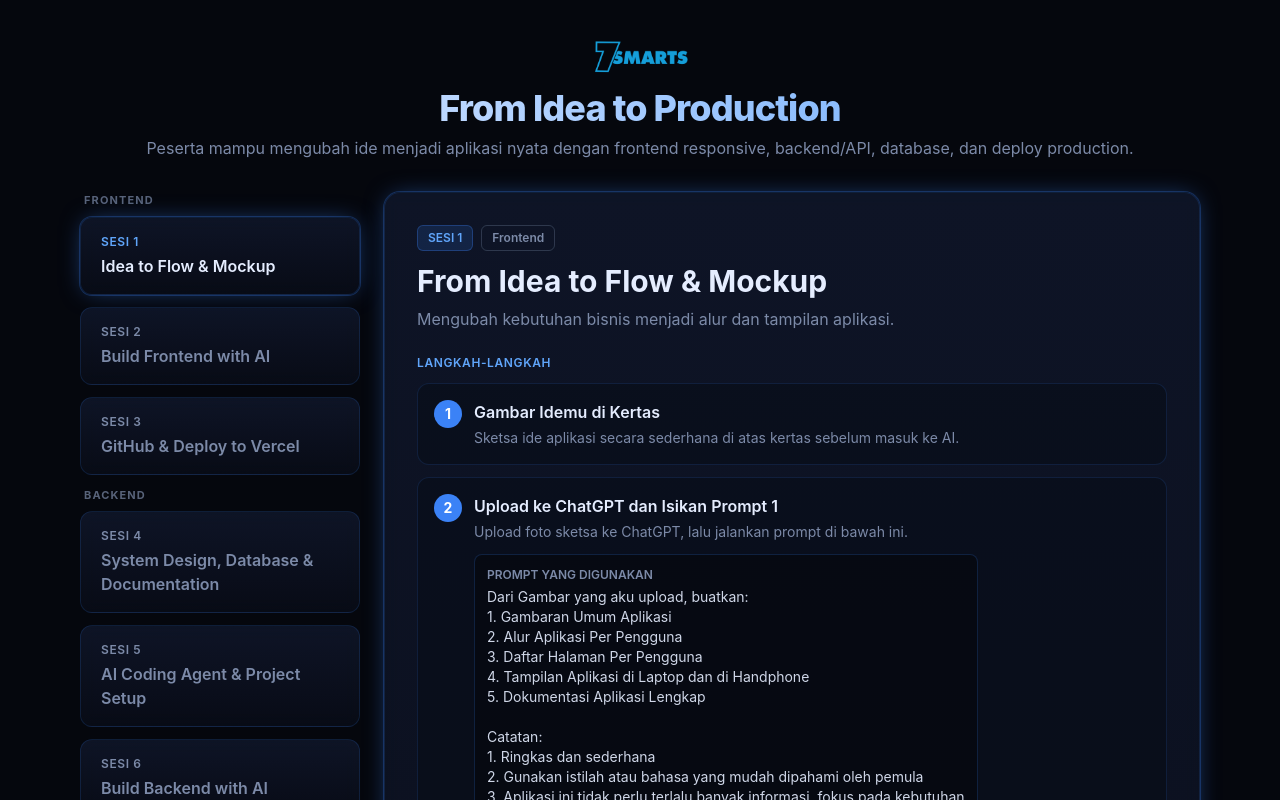
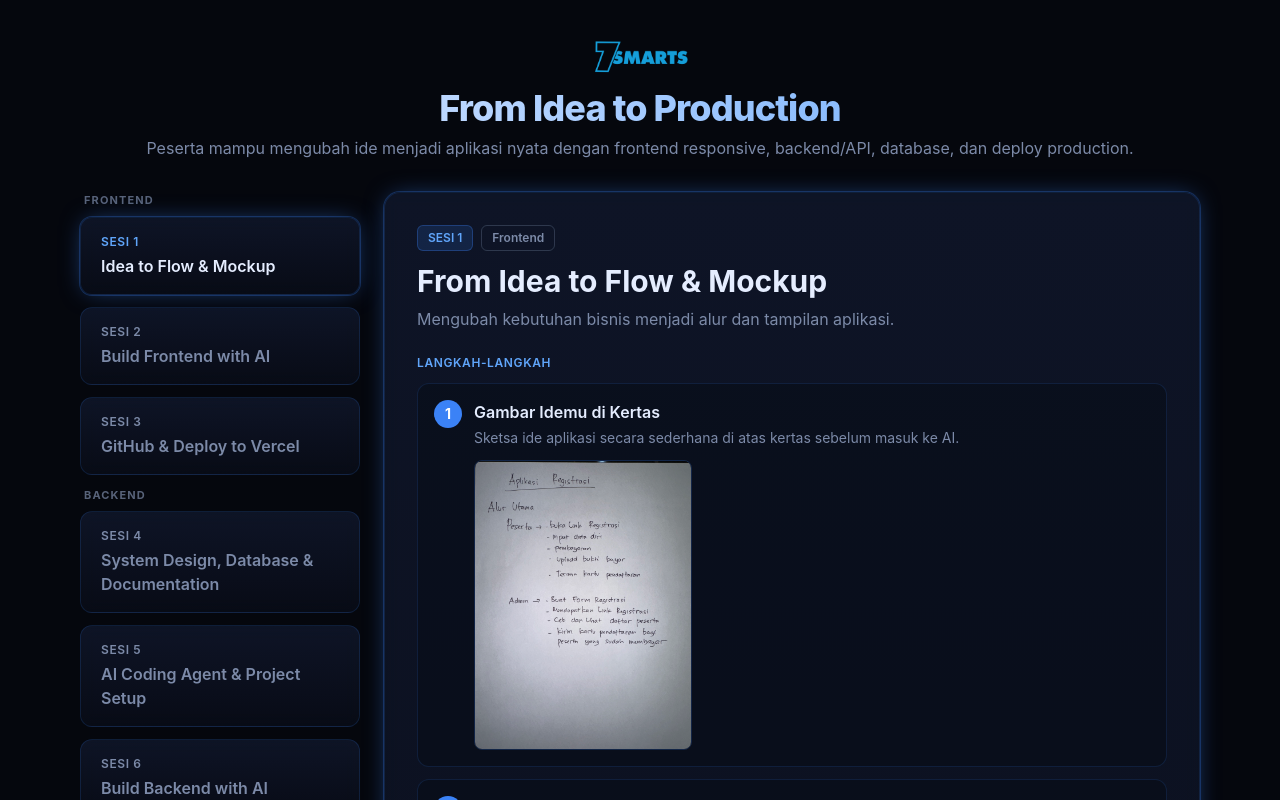
Before and after one commit to dewarisaptajayasri1579-beep/ai-developer, a Next.js app: page / in a window 1280 px wide. Shown: the top 800 px of the page. Built offline with nearby package versions, Linux system fonts and the light colour scheme.

Commit message:
Add sketch preview image to Sesi 1 step 1
Shows the paper sketch of "Alur Registrasi" inline, clickable to view full size.

```diff
--- a/src/components/SessionContent.tsx
+++ b/src/components/SessionContent.tsx
@@ -1,3 +1,4 @@
+import Image from "next/image";
 import { Session } from "@/data/sessions";
 import CopyPromptButton from "./CopyPromptButton";
 import ToolsLinks from "./ToolsLinks";
@@ -32,6 +33,22 @@ export default function SessionContent({ session }: { session: Session }) {
               <div className="min-w-0">
                 <div className="font-semibold text-foreground">{step.title}</div>
                 {step.description && <p className="mt-1 text-sm text-muted">{step.description}</p>}
+                {step.image && (
+                  <a
+                    href={step.image}
+                    target="_blank"
+                    rel="noopener noreferrer"
+                    className="mt-3 block w-fit overflow-hidden rounded-lg border border-neon/20"
+                  >
+                    <Image
+                      src={step.image}
+                      alt={step.title}
+                      width={480}
+                      height={360}
+                      className="h-auto max-h-72 w-auto object-contain"
+                    />
+                  </a>
+                )}
                 {step.prompt && <CopyPromptButton prompt={step.prompt} />}
                 {step.prompts?.map((p) => (
                   <CopyPromptButton key={p.label} prompt={p.text} label={p.label} />
--- a/src/data/sessions.ts
+++ b/src/data/sessions.ts
@@ -1,6 +1,7 @@
 export type Step = {
   title: string;
   description?: string;
+  image?: string;
   prompt?: string;
   prompts?: { label: string; text: string }[];
 };
@@ -52,6 +53,7 @@ export const sessions: Session[] = [
       {
         title: "Gambar Idemu di Kertas",
         description: "Sketsa ide aplikasi secara sederhana di atas kertas sebelum masuk ke AI.",
+        image: "/sketch-alur-registrasi.jpeg",
       },
       {
         title: "Upload ke ChatGPT dan Isikan Prompt 1",
```
Also changed, not shown: mockup/Alur Registrasi.jpeg (added), public/sketch-alur-registrasi.jpeg (added).
